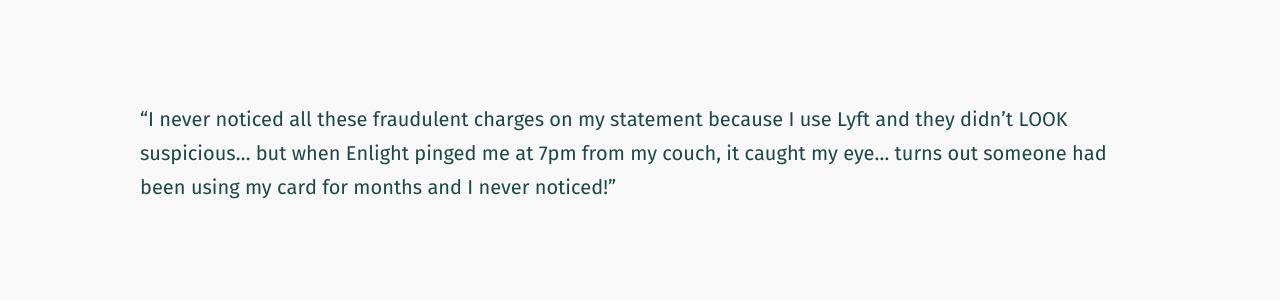
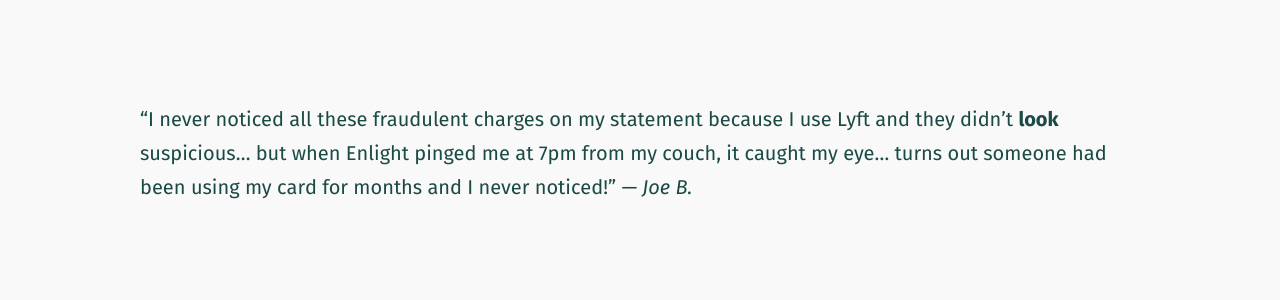
Before and after one commit to nfarina/enlight-site, a Jekyll site: the page built from index.html, in a window 1280 px wide and 1400 px high, scrolled down 404 px. Shown: the part 752-1052 px from the top of the window. Built offline with Jekyll 4.4.1, drawn with Linux system fonts in a browser that asks for light colours; comment, search, counter and statistics services are not loaded; some of the changed text lies outside the part shown.

Commit message:
Test new video

```diff
--- a/_sass/_home.scss
+++ b/_sass/_home.scss
@@ -55,6 +55,7 @@
         align-self: flex-end;
         text-shadow: black 2px 2px 4px;
         color: white;
+        opacity: 0;
 
       @include bp(baby-bear) {
         grid-column-start: 1;
@@ -336,7 +337,6 @@
       background: rgba(248,248,248,0.82);
       padding: 8.5rem 8.75rem 8.5rem;
       .quoteText {
-
       }
     }
 
--- a/index.html
+++ b/index.html
@@ -20,7 +20,7 @@
       </div>
     </div>
     <div class="video">
-        <video muted width="120%" height="auto" loop webkit-playsinline="true" playsinline="true" autoplay="autoplay">
+        <video muted width="100%" height="auto" loop webkit-playsinline="true" playsinline="true" autoplay="autoplay">
           <source src="/images/notify.mp4">
             <img alt="Real Time notifications" src="/images/notify_alt.png" title="No video playback capabilities" />
         </video>
@@ -45,7 +45,7 @@
 
   <section class="feature quotes row">
     <div class="quote">
-      <p class="quoteText">“I never noticed all these fraudulent charges on my statement because I use Lyft and they didn’t LOOK suspicious… but when Enlight pinged me at 7pm from my couch, it caught my eye… turns out someone had been using my card for months and I never noticed!”</p>
+      <p class="quoteText">“I never noticed all these fraudulent charges on my statement because I use Lyft and they didn’t <span style="font-weight: bold">look</span> suspicious… but when Enlight pinged me at 7pm from my couch, it caught my eye… turns out someone had been using my card for months and I never noticed!” <span style="font-style: italic">— Joe B.</span></p>
     </div>
   </section>
 
```
Also changed, not shown: 1 other file.
